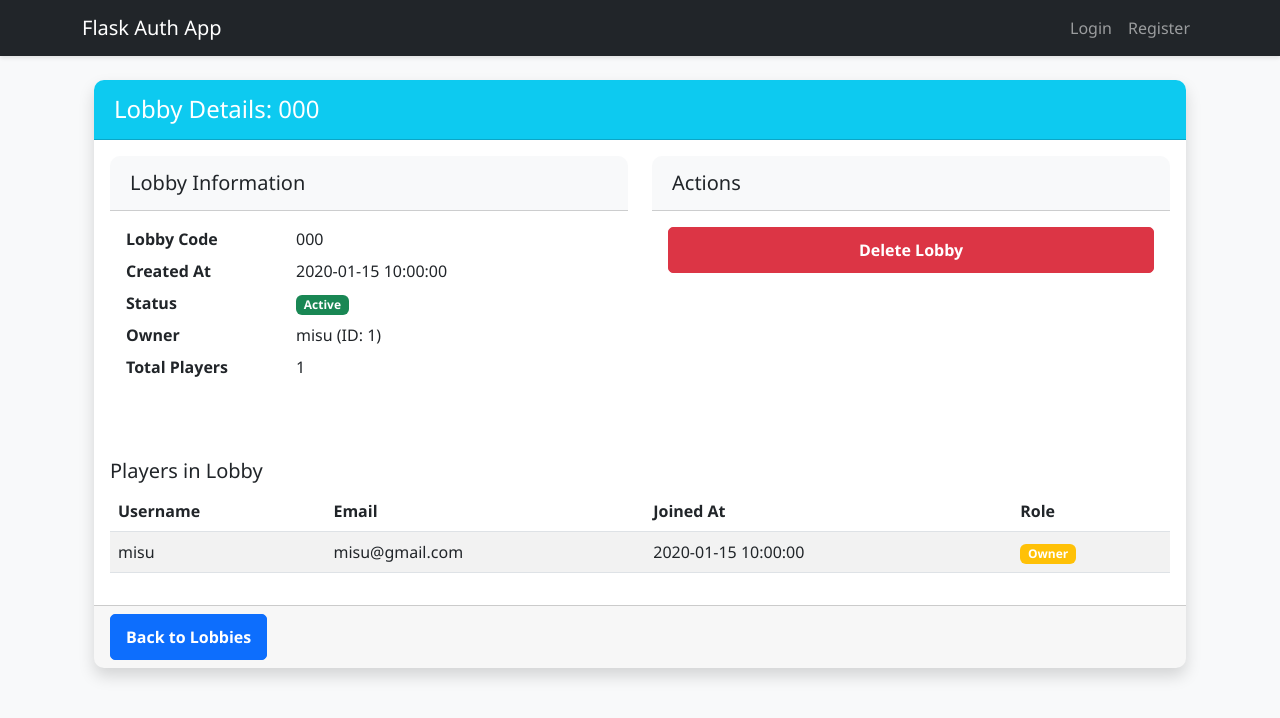
After one commit to bucurastefan/Septica, a Flask app: template flask_auth_app/templates/admin_lobby_detail.html in a window 1280 px wide. The commit adds this page. Shown: the top 718 px of the page. Run offline with Flask 3, Linux system fonts and the light colour scheme; the template is opened without the code that fills it: values that come from a table or form of the project are taken from there, others are empty; tables that the repository leaves empty hold one stand-in row (values such as "Sample post").

Commit message:
fixed bugs

```diff
--- a/flask_auth_app/app.py
+++ b/flask_auth_app/app.py
@@ -136,7 +136,7 @@ with app.app_context():
 @app.route('/')
 def index():
     if 'username' in session:
-        return redirect(url_for('home'))
+        return redirect(url_for('lobbies'))
     return redirect(url_for('login'))
 
 @app.route('/login', methods=['GET', 'POST'])
@@ -153,10 +153,8 @@ def login():
                 session['is_admin'] = user.is_admin
                 flash('Login successful!', 'success')
 
-                # Redirect admin users to admin dashboard
-                if user.is_admin:
-                    return redirect(url_for('admin_dashboard'))
-                return redirect(url_for('home'))
+                # Redirect directly to lobbies page for all users
+                return redirect(url_for('lobbies'))
             else:
                 flash('Invalid username or password!', 'error')
         except Exception as e:
@@ -240,7 +238,7 @@ def admin_dashboard():
     """Admin dashboard - only accessible to admin users"""
     if not session.get('is_admin', False):
         flash('You do not have permission to access the admin dashboard!', 'error')
-        return redirect(url_for('home'))
+        return redirect(url_for('lobbies'))
 
     try:
         # Get count of total users
@@ -253,14 +251,14 @@ def admin_dashboard():
     except Exception as e:
         logger.error(f"Error accessing admin dashboard: {e}")
         flash('An error occurred while accessing admin dashboard.', 'error')
-        return redirect(url_for('home'))
+        return redirect(url_for('lobbies'))
 
 @app.route('/admin/users')
 def admin_users():
     """Admin page to view all users - only accessible to admin users"""
     if not session.get('is_admin', False):
         flash('You do not have permission to access this page!', 'error')
-        return redirect(url_for('home'))
+        return redirect(url_for('lobbies'))
 
     try:
         users = User.query.filter(User.is_admin == False).all()
@@ -275,7 +273,7 @@ def admin_user_details(user_id):
     """Admin page to view details of a specific user"""
     if not session.get('is_admin', False):
         flash('You do not have permission to access this page!', 'error')
-        return redirect(url_for('home'))
+        return redirect(url_for('lobbies'))
 
     try:
         user = User.query.get_or_404(user_id)
@@ -294,7 +292,7 @@ def admin_edit_user(user_id):
     """Admin page to edit a user"""
     if not session.get('is_admin', False):
         flash('You do not have permission to access this page!', 'error')
-        return redirect(url_for('home'))
+        return redirect(url_for('lobbies'))
 
     try:
         user = User.query.get_or_404(user_id)
@@ -340,7 +338,7 @@ def admin_delete_user(user_id):
     """Admin action to delete a user"""
     if not session.get('is_admin', False):
         flash('You do not have permission to perform this action!', 'error')
-        return redirect(url_for('home'))
+        return redirect(url_for('lobbies'))
 
     try:
         user = User.query.get_or_404(user_id)
@@ -362,7 +360,7 @@ def admin_lobbies():
     """Admin page to view all lobbies - only accessible to admin users"""
     if not session.get('is_admin', False):
         flash('You do not have permission to access this page!', 'error')
-        return redirect(url_for('home'))
+        return redirect(url_for('lobbies'))
 
     try:
         # Get all active lobbies
@@ -378,7 +376,7 @@ def admin_lobby_detail(lobby_code):
     """Admin page to view details of a specific lobby"""
     if not session.get('is_admin', False):
         flash('You do not have permission to access this page!', 'error')
-        return redirect(url_for('home'))
+        return redirect(url_for('lobbies'))
 
     try:
         lobby = Lobby.query.filter_by(code=lobby_code).first()
@@ -397,7 +395,7 @@ def admin_delete_lobby(lobby_code):
     """Admin action to delete a lobby"""
     if not session.get('is_admin', False):
         flash('You do not have permission to perform this action!', 'error')
-        return redirect(url_for('home'))
+        return redirect(url_for('lobbies'))
 
     try:
         lobby = Lobby.query.filter_by(code=lobby_code).first()
@@ -438,7 +436,7 @@ def lobbies():
     except Exception as e:
         logger.error(f"Error accessing lobbies page: {e}")
         flash('An error occurred. Please try again.', 'error')
-        return redirect(url_for('home'))
+        return redirect(url_for('login'))
 
 @app.route('/lobby/create', methods=['POST'])
 def create_lobby():
--- /dev/null
+++ b/flask_auth_app/templates/admin_lobby_detail.html
@@ -0,0 +1,99 @@
+{% extends "base.html" %}
+
+{% block title %}Lobby Details - Admin Panel{% endblock %}
+
+{% block content %}
+<div class="container mt-4">
+    <div class="card shadow">
+        <div class="card-header bg-info text-white">
+            <h4 class="mb-0">Lobby Details: {{ lobby.code }}</h4>
+        </div>
+        <div class="card-body">
+            <div class="row">
+                <div class="col-md-6">
+                    <div class="card mb-3">
+                        <div class="card-header bg-light">
+                            <h5 class="mb-0">Lobby Information</h5>
+                        </div>
+                        <div class="card-body">
+                            <dl class="row">
+                                <dt class="col-sm-4">Lobby Code</dt>
+                                <dd class="col-sm-8">{{ lobby.code }}</dd>
+
+                                <dt class="col-sm-4">Created At</dt>
+                                <dd class="col-sm-8">{{ lobby.created_at.strftime('%Y-%m-%d %H:%M:%S') }}</dd>
+
+                                <dt class="col-sm-4">Status</dt>
+                                <dd class="col-sm-8">
+                                    {% if lobby.is_active %}
+                                        <span class="badge bg-success">Active</span>
+                                    {% else %}
+                                        <span class="badge bg-danger">Inactive</span>
+                                    {% endif %}
+                                </dd>
+
+                                <dt class="col-sm-4">Owner</dt>
+                                <dd class="col-sm-8">{{ lobby.owner.username }} (ID: {{ lobby.owner.id }})</dd>
+
+                                <dt class="col-sm-4">Total Players</dt>
+                                <dd class="col-sm-8">{{ lobby.player_count }}</dd>
+                            </dl>
+                        </div>
+                    </div>
+                </div>
+                <div class="col-md-6">
+                    <div class="card">
+                        <div class="card-header bg-light">
+                            <h5 class="mb-0">Actions</h5>
+                        </div>
+                        <div class="card-body">
+                            <form action="{{ url_for('admin_delete_lobby', lobby_code=lobby.code) }}" method="POST" class="d-grid gap-2">
+                                <button type="submit" class="btn btn-danger">Delete Lobby</button>
+                            </form>
+                        </div>
+                    </div>
+                </div>
+            </div>
+
+            <h5 class="mt-4">Players in Lobby</h5>
+            {% if lobby.players %}
+                <div class="table-responsive">
+                    <table class="table table-striped table-hover">
+                        <thead>
+                            <tr>
+                                <th>Username</th>
+                                <th>Email</th>
+                                <th>Joined At</th>
+                                <th>Role</th>
+                            </tr>
+                        </thead>
+                        <tbody>
+                            {% for player in lobby.players %}
+                            <tr>
+                                <td>{{ player.user.username }}</td>
+                                <td>{{ player.user.email }}</td>
+                                <td>{{ player.joined_at.strftime('%Y-%m-%d %H:%M:%S') }}</td>
+                                <td>
+                                    {% if player.user.id == lobby.owner_id %}
+                                        <span class="badge bg-warning">Owner</span>
+                                    {% else %}
+                                        <span class="badge bg-info">Player</span>
+                                    {% endif %}
+                                </td>
+                            </tr>
+                            {% endfor %}
+                        </tbody>
+                    </table>
+                </div>
+            {% else %}
+                <div class="alert alert-info">
+                    No players in this lobby.
+                </div>
+            {% endif %}
+        </div>
+        <div class="card-footer">
+            <a href="{{ url_for('admin_lobbies') }}" class="btn btn-primary">Back to Lobbies</a>
+        </div>
+    </div>
+</div>
+{% endblock %}
--- a/flask_auth_app/templates/base.html
+++ b/flask_auth_app/templates/base.html
@@ -21,13 +21,6 @@
                         {% if session.get('is_admin', False) %}
                         <li class="nav-item">
                             <a class="nav-link" href="{{ url_for('admin_dashboard') }}">Admin Dashboard</a>
-                        </li>
-                        <li class="nav-item">
-                            <a class="nav-link" href="{{ url_for('admin_users') }}">Manage Users</a>
-                        </li>
-                        {% else %}
-                        <li class="nav-item">
-                            <a class="nav-link" href="{{ url_for('home') }}">Home</a>
                         </li>
                         {% endif %}
                         <li class="nav-item">
```
